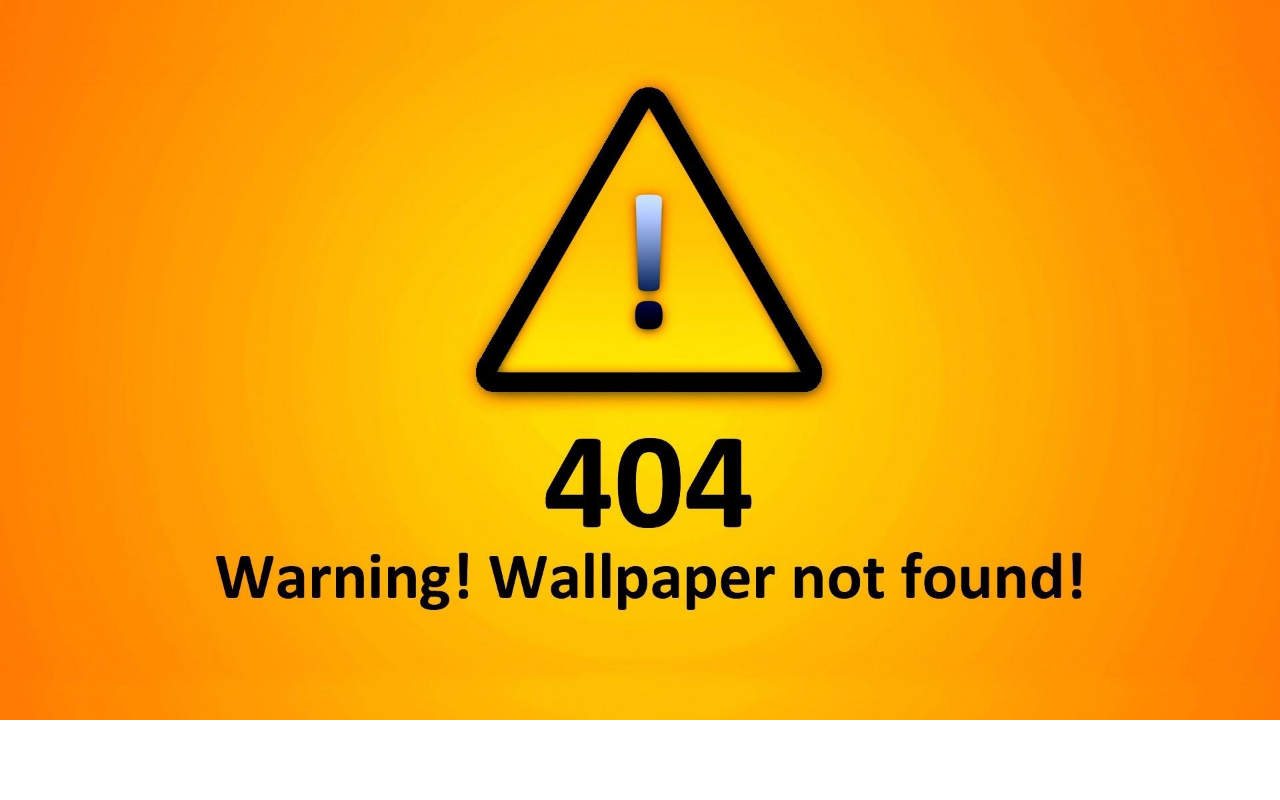
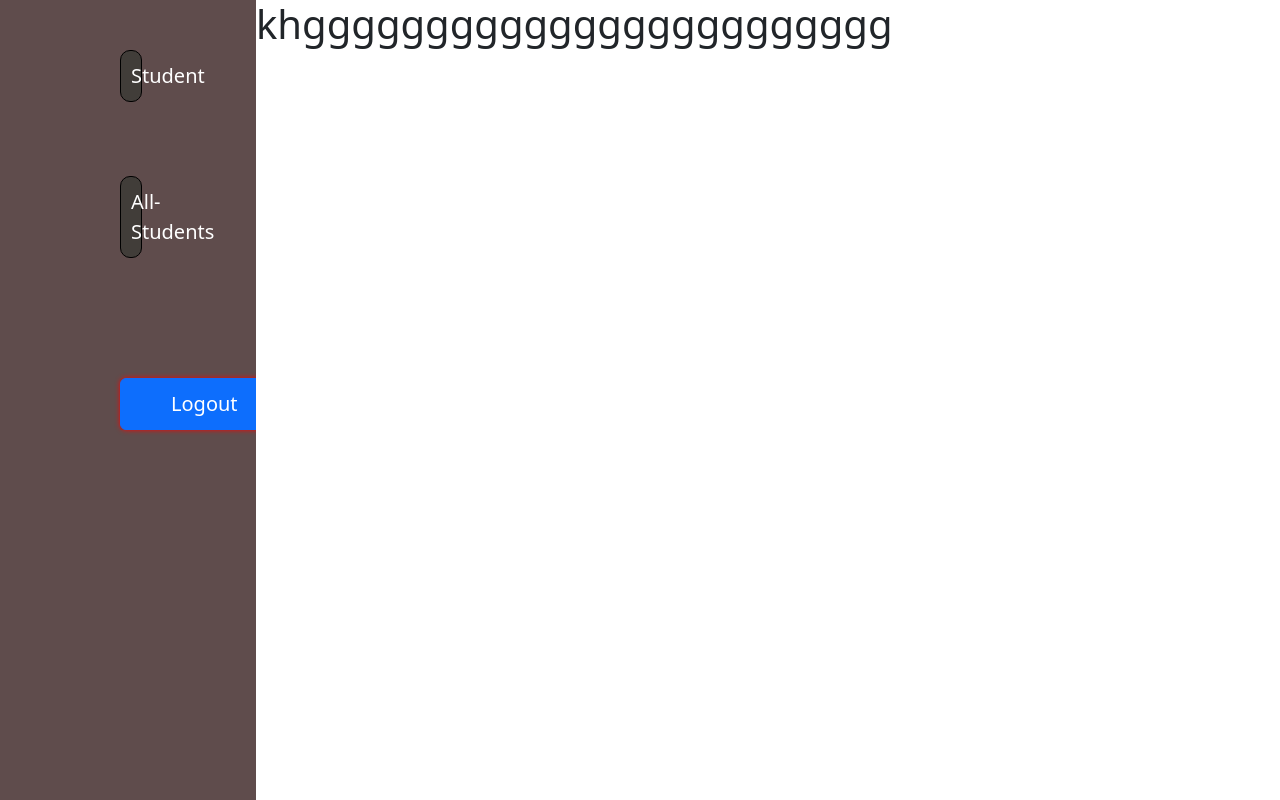
Before and after one commit to srinivas96660/IMF, an Angular app: page /dashboard/students in a window 1280 px wide. Built offline with nearby package versions, Linux system fonts and the light colour scheme.

Commit message:
dashboard implimentation completed

```diff
--- /dev/null
+++ b/src/app/components/all-students/all-students.component.html
@@ -0,0 +1 @@
+<p>all-students works!</p>
--- /dev/null
+++ b/src/app/components/all-students/all-students.component.ts
@@ -0,0 +1,15 @@
+import { Component, OnInit } from '@angular/core';
+
+@Component({
+  selector: 'app-all-students',
+  templateUrl: './all-students.component.html',
+  styleUrls: ['./all-students.component.css']
+})
+export class AllStudentsComponent implements OnInit {
+
+  constructor() { }
+
+  ngOnInit(): void {
+  }
+
+}
--- a/src/app/components/dashboard/dashboard.component.css
+++ b/src/app/components/dashboard/dashboard.component.css
@@ -0,0 +1,37 @@
+.main{
+    width: 100vw;
+    height: 100vh;
+    margin: 0;
+    display: flex;
+}
+.left{
+    width: 20%;
+    height: 100%;
+    background-color: #5f4c4c;
+}
+.right{
+    width: 80%;
+    height: 100%;
+    background-color:white;
+}
+p{
+    font-size: 20px;
+    background-color: rgb(65, 61, 57);
+    color: white;
+    text-align: center;
+    padding:10px ;
+    margin:50px 120px 0px 120px ;
+    border: 1px solid black;
+    border-radius: 10px;
+    cursor: pointer;
+}
+p:hover{
+    background-color: rgb(44, 44, 38);
+}
+button{
+    font-size: 20px;
+    text-align: center;
+    margin: 120px;
+    padding: 10px 50px 10px 50px;
+    box-shadow: 0px 0px 5px red;
+}
--- a/src/app/components/dashboard/dashboard.component.html
+++ b/src/app/components/dashboard/dashboard.component.html
@@ -1 +1,14 @@
-<p>dashboard works!</p>
+<div class="main">
+    <div class="left">
+        <form class="">
+            <p routerLink="students">Student</p>
+            <br>
+            <p routerLink="all-students">All-Students</p>
+            <button class="btn btn-primary " (click)="logout()">Logout</button>
+
+        </form>
+    </div>
+    <div class="right">
+        <router-outlet></router-outlet>
+    </div>
+</div>
--- a/src/app/components/dashboard/dashboard.component.ts
+++ b/src/app/components/dashboard/dashboard.component.ts
@@ -1,4 +1,5 @@
 import { Component, OnInit } from '@angular/core';
+import { Router } from '@angular/router';
 
 @Component({
   selector: 'app-dashboard',
@@ -7,9 +8,13 @@ import { Component, OnInit } from '@angular/core';
 })
 export class DashboardComponent implements OnInit {
 
-  constructor() { }
+  constructor(private router:Router) { }
 
   ngOnInit(): void {
   }
+  logout(){
+    sessionStorage.removeItem("my-app-token");
+    this.router.navigateByUrl("/login");
+  }
 
 }
--- /dev/null
+++ b/src/app/components/students/students.component.html
@@ -0,0 +1 @@
+<h1>khgggggggggggggggggggggggg</h1>
--- /dev/null
+++ b/src/app/components/students/students.component.ts
@@ -0,0 +1,15 @@
+import { Component, OnInit } from '@angular/core';
+
+@Component({
+  selector: 'app-students',
+  templateUrl: './students.component.html',
+  styleUrls: ['./students.component.css']
+})
+export class StudentsComponent implements OnInit {
+
+  constructor() { }
+
+  ngOnInit(): void {
+  }
+
+}
```
Also changed, not shown: src/app/app-routing.module.ts (+7 -1 lines), src/app/app.module.ts (+6 -2 lines), src/app/components/all-students/all-students.component.css (added), src/app/components/students/students.component.css (added), 2 other files (tests, documents, lock files or other folders).
